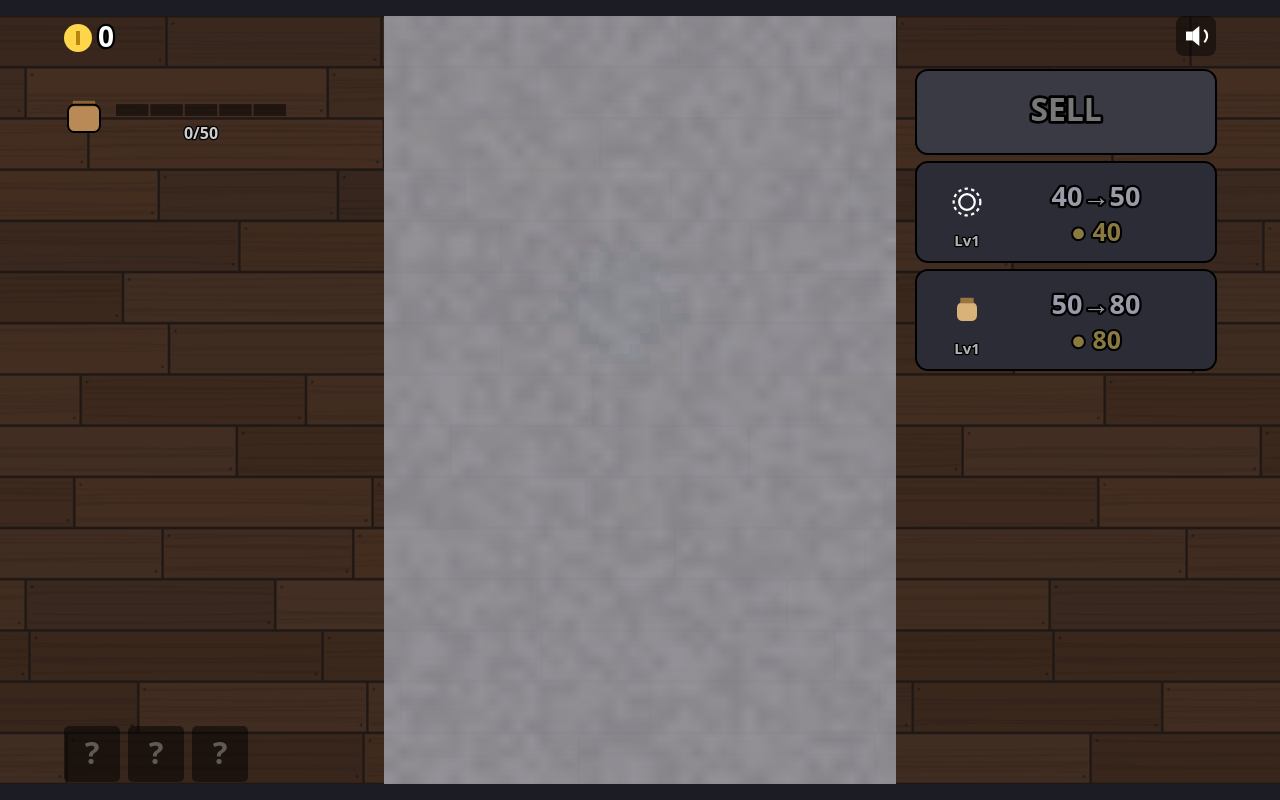
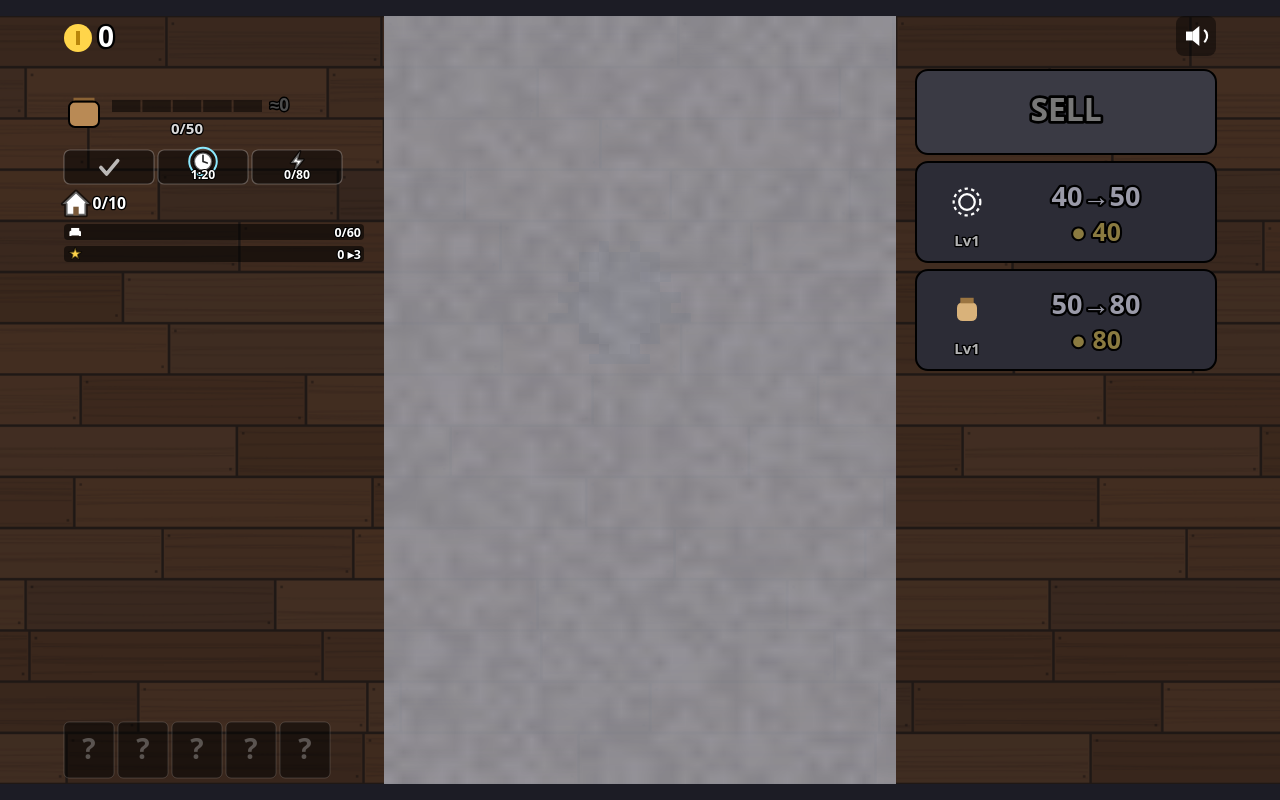
Before and after one commit to jeong790505/sweep-and-seek, a plain HTML site: page index.html in a window 1280 px wide. Drawn offline with Linux system fonts and the light colour scheme; animation ran at ten frames a second.

Commit message:
Add files via upload

```diff
--- a/index.html
+++ b/index.html
@@ -15,7 +15,7 @@
     -webkit-user-select: none; user-select: none; -webkit-touch-callout: none; -webkit-tap-highlight-color: transparent; }
   canvas { display: block; position: fixed; left: 0; top: 0; touch-action: none; -webkit-user-select: none; user-select: none; outline: none; }
 </style>
-  <script type="module" crossorigin src="./assets/index-BO66JO2i.js"></script>
+  <script type="module" crossorigin src="./assets/index-D5-WtOau.js"></script>
 </head>
 <body>
 <canvas id="c"></canvas>
```
